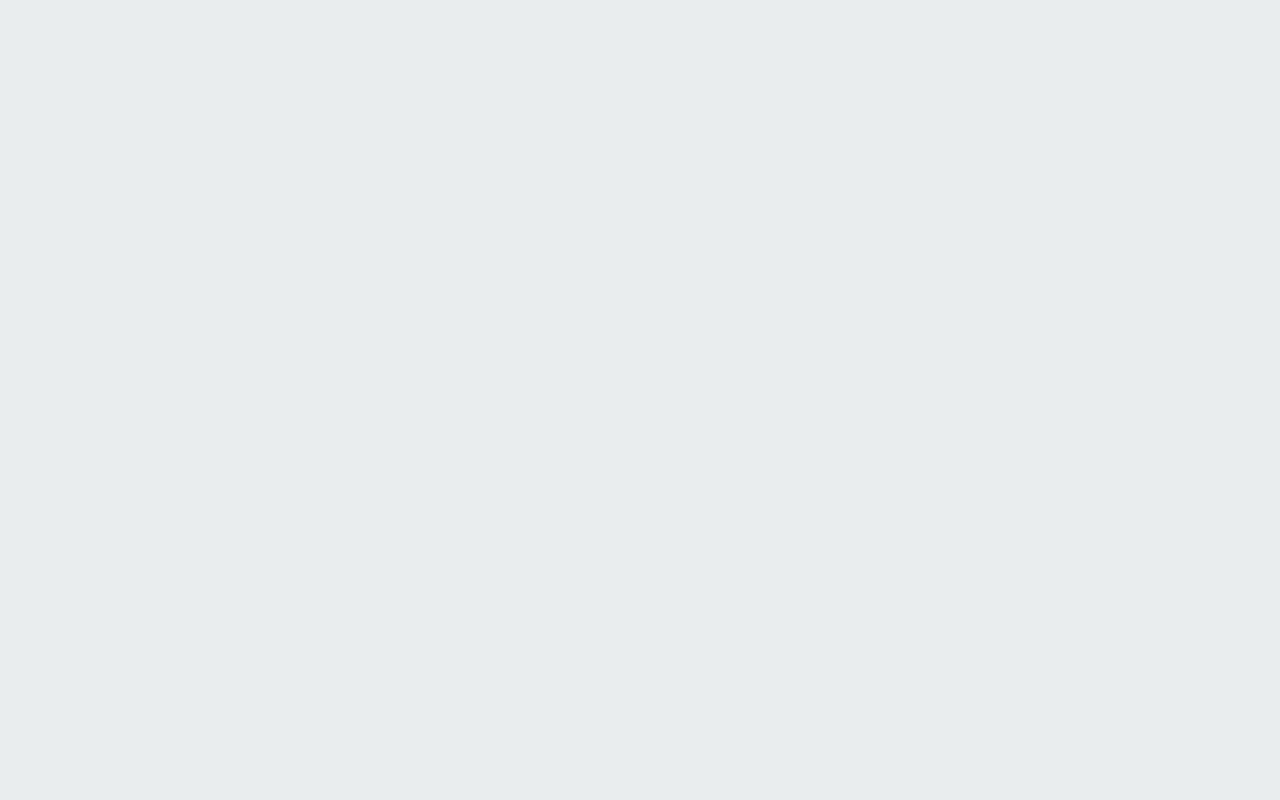
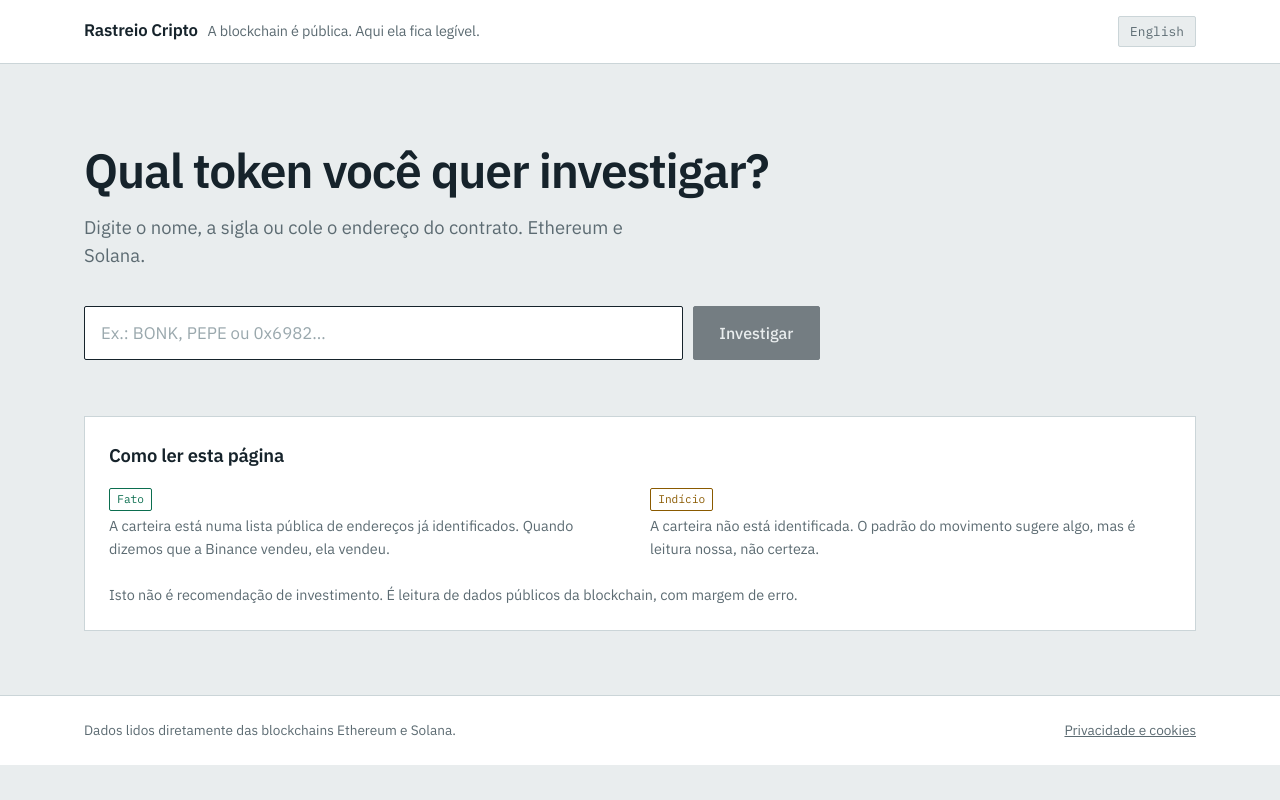
Before and after one commit to mundodasopcoes06-prog/rastreiocrypto, a Next.js app in the folder rastreio-cripto/rastreio-cripto/: page / in a window 1280 px wide. Before the commit this address had no page. Built offline with nearby package versions, Linux system fonts and the light colour scheme.

Commit message:
Update page.js

```diff
--- a/rastreio-cripto/rastreio-cripto/app/page.js
+++ b/rastreio-cripto/rastreio-cripto/app/page.js
@@ -1,6 +1,75 @@
-import { redirect } from 'next/navigation';
-import { IDIOMA_PADRAO } from '@/lib/dicionario';
+import Link from 'next/link';
+import { t } from '@/lib/dicionario';
+import { SITE_URL } from '@/lib/site';
+import Busca from '@/components/Busca';
+import Anuncio from '@/components/Anuncio';
 
-export default function Raiz() {
-  redirect(`/${IDIOMA_PADRAO}`);
+// Esta e a pagina de verdade da raiz "/" do site (sem redirecionamento
+// e sem reescrita nenhuma). Ela mostra o mesmo conteudo da home em
+// portugues, direto, para que qualquer visitante -- inclusive o robo
+// do Google -- receba uma pagina completa (200) assim que acessa "/".
+const locale = 'pt';
+
+export function generateMetadata() {
+  const txt = t(locale);
+  return {
+    title: `${txt.siteNome} — ${txt.siteResumo}`,
+    description: txt.buscaAjuda,
+    alternates: {
+      canonical: `${SITE_URL}/${locale}`,
+      languages: { pt: `${SITE_URL}/pt`, en: `${SITE_URL}/en` },
+    },
+  };
 }
+
+export default function RaizDoSite() {
+  const txt = t(locale);
+
+  return (
+    <div lang="pt-BR">
+      <header className="cabecalho">
+        <div className="cabecalho-interno envoltorio">
+          <Link href="/pt" className="marca">
+            {txt.siteNome}
+            <span>{txt.siteResumo}</span>
+          </Link>
+          <Link href="/en" className="idioma">{txt.trocarIdioma}</Link>
+        </div>
+      </header>
+
+      <main>
+        <div className="envoltorio">
+          <section className="capa">
+            <h1>{txt.buscaTitulo}</h1>
+            <p className="frase">{txt.buscaAjuda}</p>
+            <Busca locale={locale} />
+          </section>
+
+          <section className="bloco" style={{ marginBottom: '4rem' }}>
+            <h2>{txt.explicaTitulo}</h2>
+            <div className="legenda" style={{ marginTop: '1rem' }}>
+              <div>
+                <span className="selo selo-confirmado">{txt.explicaFato}</span>
+                <p>{txt.explicaFatoTexto}</p>
+              </div>
+              <div>
+                <span className="selo selo-indicio">{txt.explicaIndicio}</span>
+                <p>{txt.explicaIndicioTexto}</p>
+              </div>
+            </div>
+            <p className="ajuda" style={{ marginTop: '1.5rem' }}>{txt.avisoGeral}</p>
+          </section>
+
+          <Anuncio locale={locale} />
+        </div>
+      </main>
+
+      <footer className="rodape">
+        <div className="envoltorio rodape-interno">
+          <span>{txt.rodape}</span>
+          <Link href="/pt/privacidade">{txt.rodapePrivacidade}</Link>
+        </div>
+      </footer>
+    </div>
+  );
+}
```
